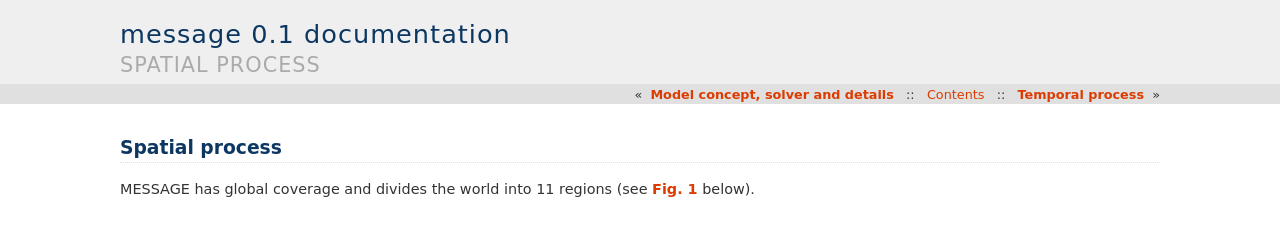
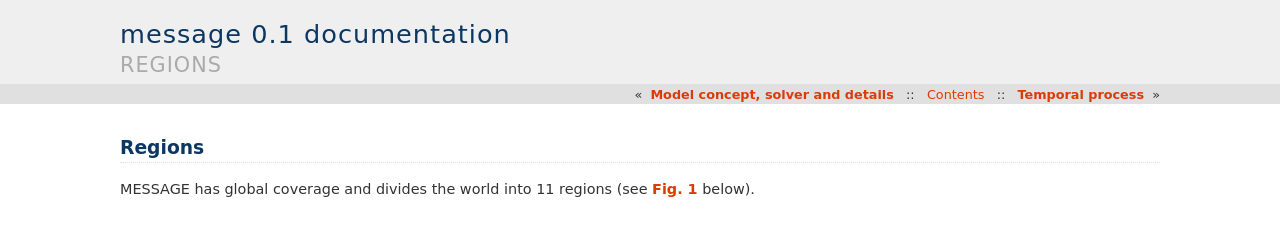
Before and after one commit to iiasa/message_doc, a Sphinx documentation site: the page built from source/message_globiom/overview/spatial.rst, in a window 1280 px wide. Shown: the top 247 px of the page. Built offline with Sphinx 7.4.7, drawn with Linux system fonts in a browser that asks for light colours; pages that are not in the unit, such as notebooks, are missing from menus.

Commit message:
Update spatial.rst

```diff
--- a/source/message_globiom/overview/spatial.rst
+++ b/source/message_globiom/overview/spatial.rst
@@ -1,6 +1,6 @@
 .. _spatial:
 
-Spatial process
+Regions
 ==============
 MESSAGE has global coverage and divides the world into 11 regions (see :numref:`fig-reg` below).
 
```
